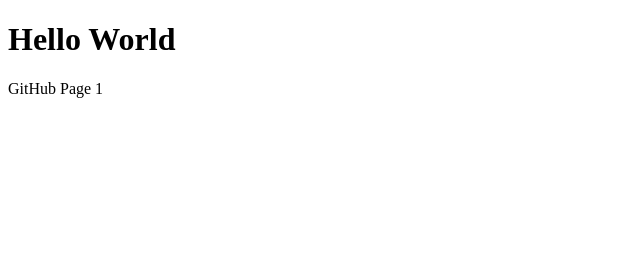
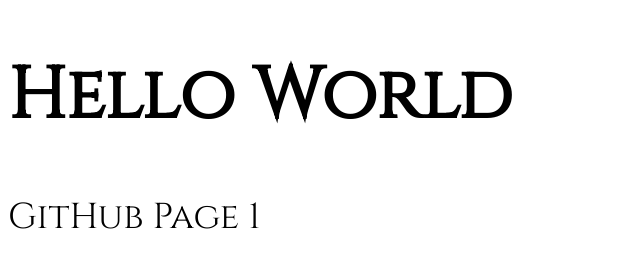
Before and after one commit to nicfox/nicfox.github.io, a plain HTML site: page index.html in a window 1280 px wide. Shown: the whole page, without its empty margins (0-640 px from the left). Drawn offline with Linux system fonts and the light colour scheme.

Commit message:
Added a font
Cinzel from fonts.google

```diff
--- a/index.html
+++ b/index.html
@@ -1,5 +1,14 @@
 <!DOCTYPE html>
 <html>
+ <head>
+    <link href="https://fonts.googleapis.com/css?family=Cinzel" rel="stylesheet">
+    <style>
+      body {
+        font-family: 'Cinzel', serif;
+        font-size: 36px;
+      }
+    </style>
+  </head>
 <body>
 <h1>Hello World</h1>
 <p>GitHub Page 1</p>
```
